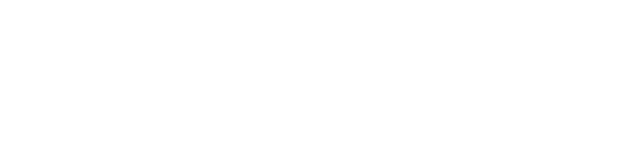
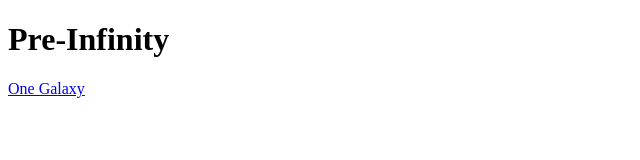
Before and after one commit to earthernsence/SaveArchive, a plain HTML site: page index.html in a window 1280 px wide. Shown: the whole page, without its empty margins (0-640 px from the left). Drawn offline with Linux system fonts and the light colour scheme.

Commit message:
announcement update

```diff
--- a/index.html
+++ b/index.html
@@ -4,5 +4,6 @@
     <title> Antimatter Dimensions Save Archive</title>
     <link rel="icon" type="image/png" href="antimatter.png">
 </head>
-
+    <h1>Pre-Infinity</h1>
+<a href="https://pastebin.com/50swjLeT">One Galaxy</a>
 </html>
```
